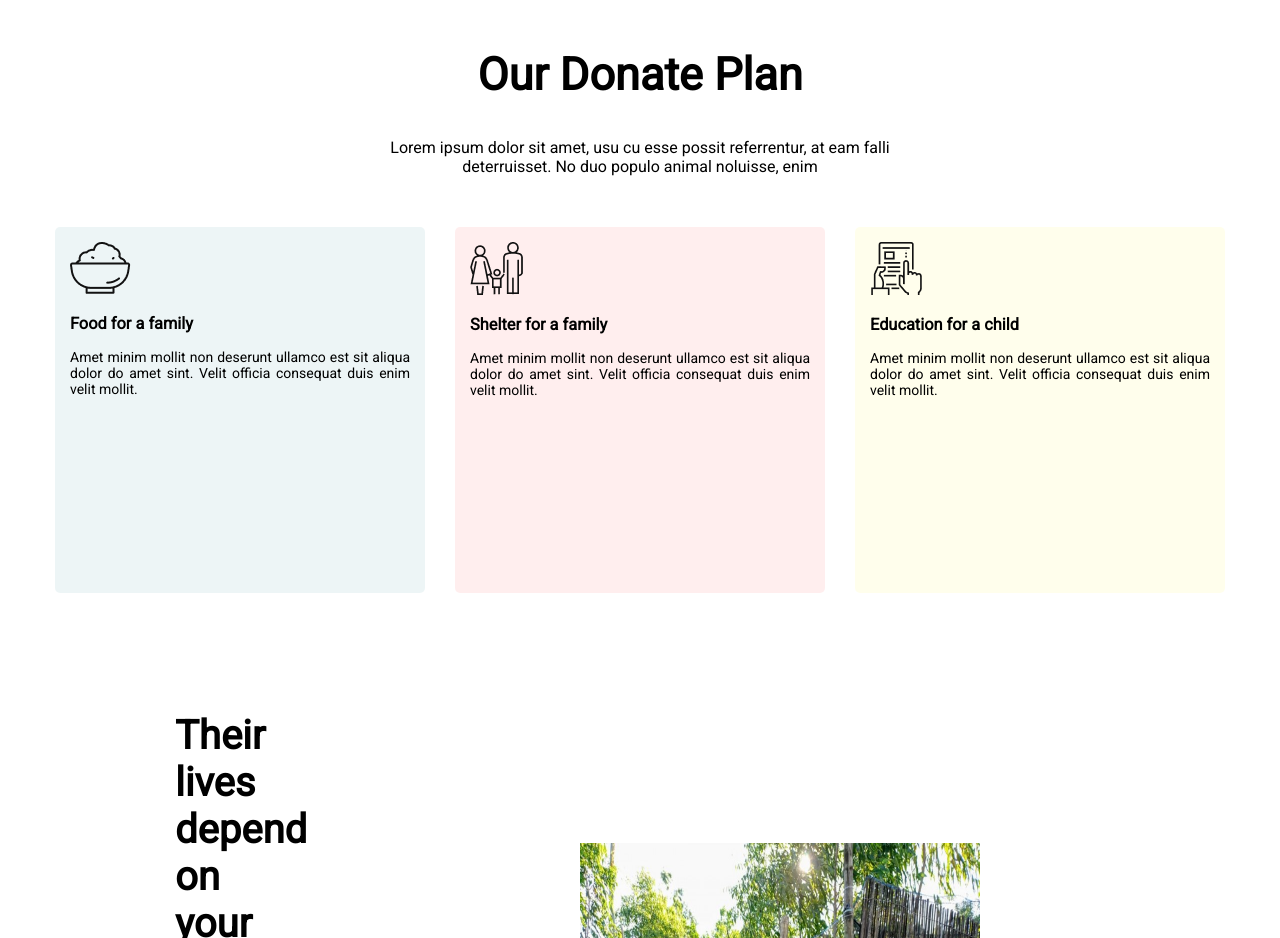
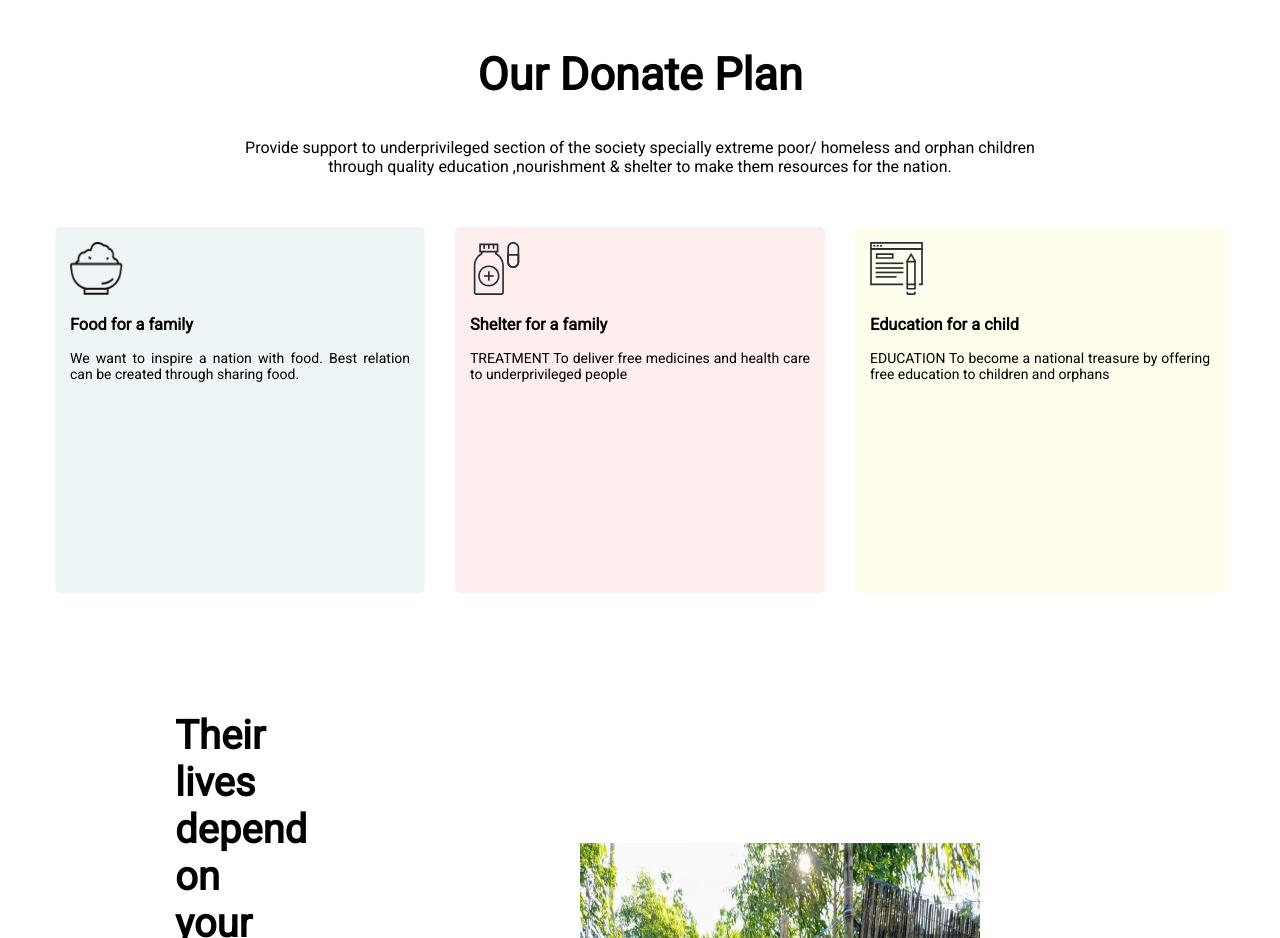
Before and after one commit to Jahangir506/donate-today, a plain HTML site: page index.html in a window 1280 px wide. Shown: the part 1260-2198 px from the top of the page. Drawn offline with Linux system fonts and the light colour scheme.

Commit message:
latest full website update

```diff
--- a/css/style.css
+++ b/css/style.css
@@ -100,7 +100,7 @@ border-radius: 5px;
   text-align: center;
 }
 
-.A{
+.plan-A{
   width: 340px;
   height: 336px;
   background: rgba(79, 157, 166, 0.1);
@@ -111,7 +111,7 @@ border-radius: 5px;
   border-radius: 5px;
   text-align: justify;
 }
-.B{
+.plan-B{
   width: 340px;
   height: 336px;
   background: rgba(255, 89, 89, 0.1);
@@ -122,7 +122,7 @@ border-radius: 5px;
   border-radius: 5px;
   text-align: justify;
 }
-.C{
+.plan-C{
   width: 340px;
   height: 336px;
   background: rgba(255, 243, 70, 0.1);
@@ -132,6 +132,10 @@ border-radius: 5px;
   text-align: left;
   border-radius: 5px;
   text-align: justify;
+}
+.plan img{
+  width: 53px;
+  height: 53px;
 }
 
 /* Help */
--- a/index.html
+++ b/index.html
@@ -51,33 +51,30 @@
   <section class="Donate-plan flexible-container">
     <div>
       <h1>Our Donate Plan</h1>
-      <p>Lorem ipsum dolor sit amet, usu cu esse possit referrentur, at eam falli <br> deterruisset. No
-        duo populo animal
-        noluisse,
-        enim</p>
+      <p>Provide support to underprivileged section of the society specially extreme poor/ homeless and orphan children
+        <br>
+        through
+        quality education ,nourishment & shelter to make them resources for the nation.
+      </p>
     </div>
 
     <div class="plan">
-      <div class="A">
+      <div class="plan-A">
         <img src="icons/food.png" alt="" srcset="">
         <h3>Food for a family</h3>
-        <p>Amet minim mollit non deserunt ullamco est sit aliqua dolor do amet sint. Velit officia consequat duis enim
-          velit
-          mollit.</p>
+        <p>We want to inspire a nation with food. Best relation can be created through sharing food.</p>
       </div>
-      <div class="B">
-        <img src="icons/shelter.png" alt="" srcset="">
+      <div class="plan-B">
+        <img src="icons/medicine.svg" alt="" srcset="">
         <h3>Shelter for a family</h3>
-        <p>Amet minim mollit non deserunt ullamco est sit aliqua dolor do amet sint. Velit officia consequat duis enim
-          velit
-          mollit.</p>
+        <p>TREATMENT
+          To deliver free medicines and health care to underprivileged people</p>
       </div>
-      <div class="C">
-        <img src="icons/Frame-1.png" alt="" srcset="">
+      <div class="plan-C">
+        <img src="icons/icon4.svg" alt="" srcset="">
         <h3>Education for a child</h3>
-        <p>Amet minim mollit non deserunt ullamco est sit aliqua dolor do amet sint. Velit officia consequat duis enim
-          velit
-          mollit.</p>
+        <p>EDUCATION
+          To become a national treasure by offering free education to children and orphans</p>
       </div>
     </div>
   </section>
@@ -93,7 +90,7 @@
         district
         paralysed since May 12. The cyclonic storm Asani worsened the situation.</p>
       </p><br>
-      <a class="button" href="https://www.bidyanondo.org/" target="_blank" rel="noopener noreferrer">How to
+      <a class="button" href="https://www.bidyanondo.org/projects" target="_blank" rel="noopener noreferrer">How to
         Contribute?</a>
     </div>
     <div class="half-width">
@@ -115,7 +112,7 @@
       <p>water purifying tablets, medicine, and more to the people in flood-affected areas. It
         will be
         beneficial if you lend a hand.</p><br>
-      <a class="button" href="https://www.bidyanondo.org/" target="_blank" rel="noopener noreferrer">How to
+      <a class="button" href="https://www.bidyanondo.org/projects" target="_blank" rel="noopener noreferrer">How to
         Contribute?</a>
     </div>
   </section>
```
